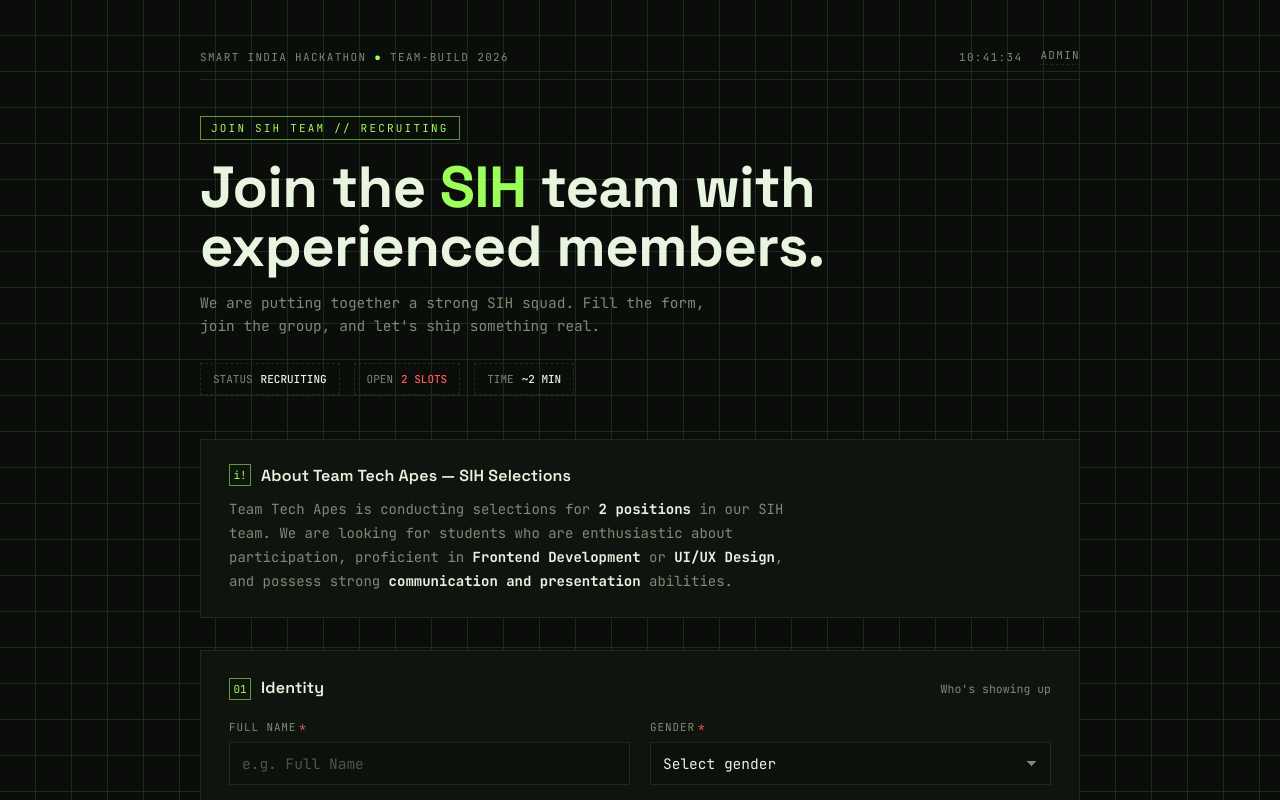
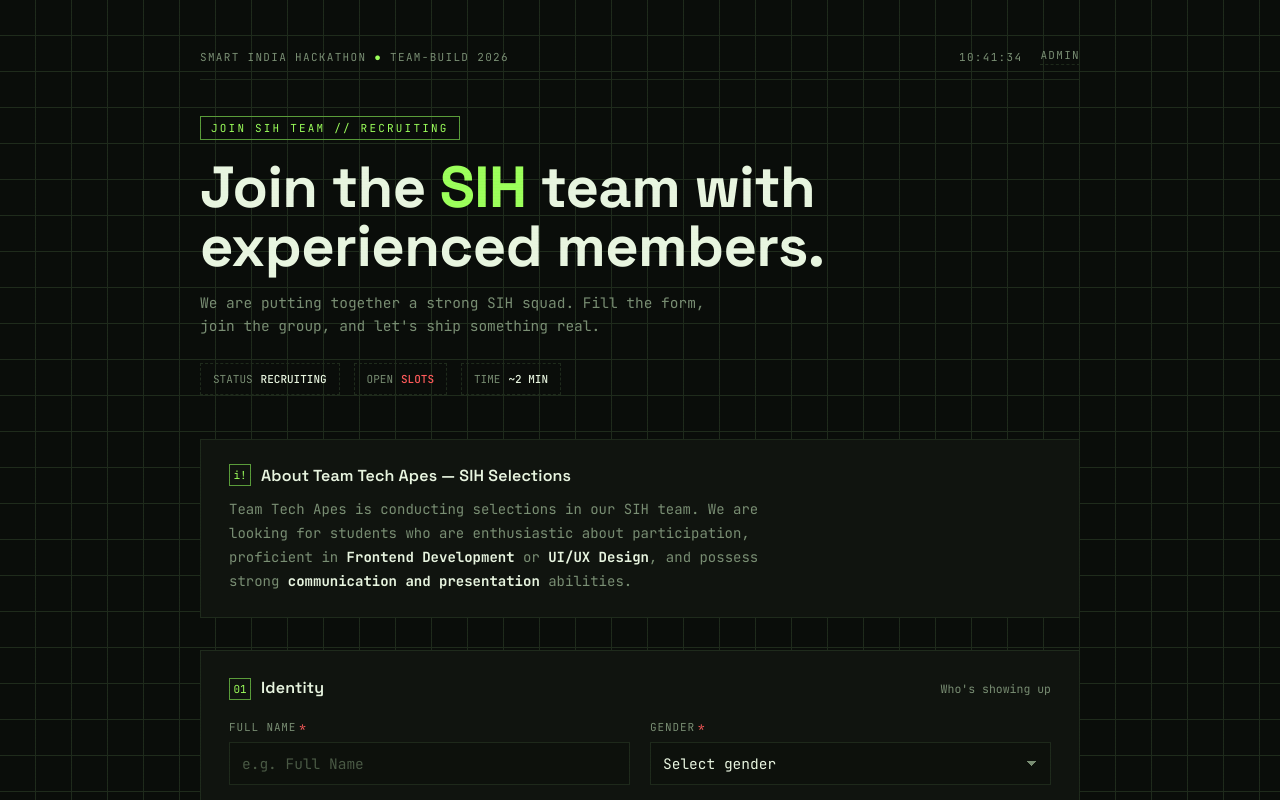
Before and after one commit to rutujdhodapkar/Sih-team-selection-, a React (Vite) app: page / in a window 1280 px wide. Shown: the top 800 px of the page. Built offline with nearby package versions, Linux system fonts and the light colour scheme.

Commit message:
Remove fixed 2-slot requirement

```diff
--- a/src/App.jsx
+++ b/src/App.jsx
@@ -45,7 +45,7 @@
                   </p>
                   <div className="badge-row">
                     <div className="badge">STATUS <b>RECRUITING</b></div>
-                    <div className="badge hot">OPEN <b>2 SLOTS</b></div>
+                    <div className="badge hot">OPEN <b>SLOTS</b></div>
                     <div className="badge">TIME <b>~2 MIN</b></div>
                   </div>
                 </header>
@@ -56,7 +56,7 @@
                     <div className="section-title">About Team Tech Apes — SIH Selections</div>
                   </div>
                   <p className="about-text">
-                    Team Tech Apes is conducting selections for <b style={{ color: 'var(--ink)' }}>2 positions</b> in our SIH team.
+                    Team Tech Apes is conducting selections in our SIH team.
                     We are looking for students who are enthusiastic about participation, proficient in{' '}
                     <b style={{ color: 'var(--ink)' }}>Frontend Development</b> or <b style={{ color: 'var(--ink)' }}>UI/UX Design</b>,
                     and possess strong <b style={{ color: 'var(--ink)' }}>communication and presentation</b> abilities.
```
